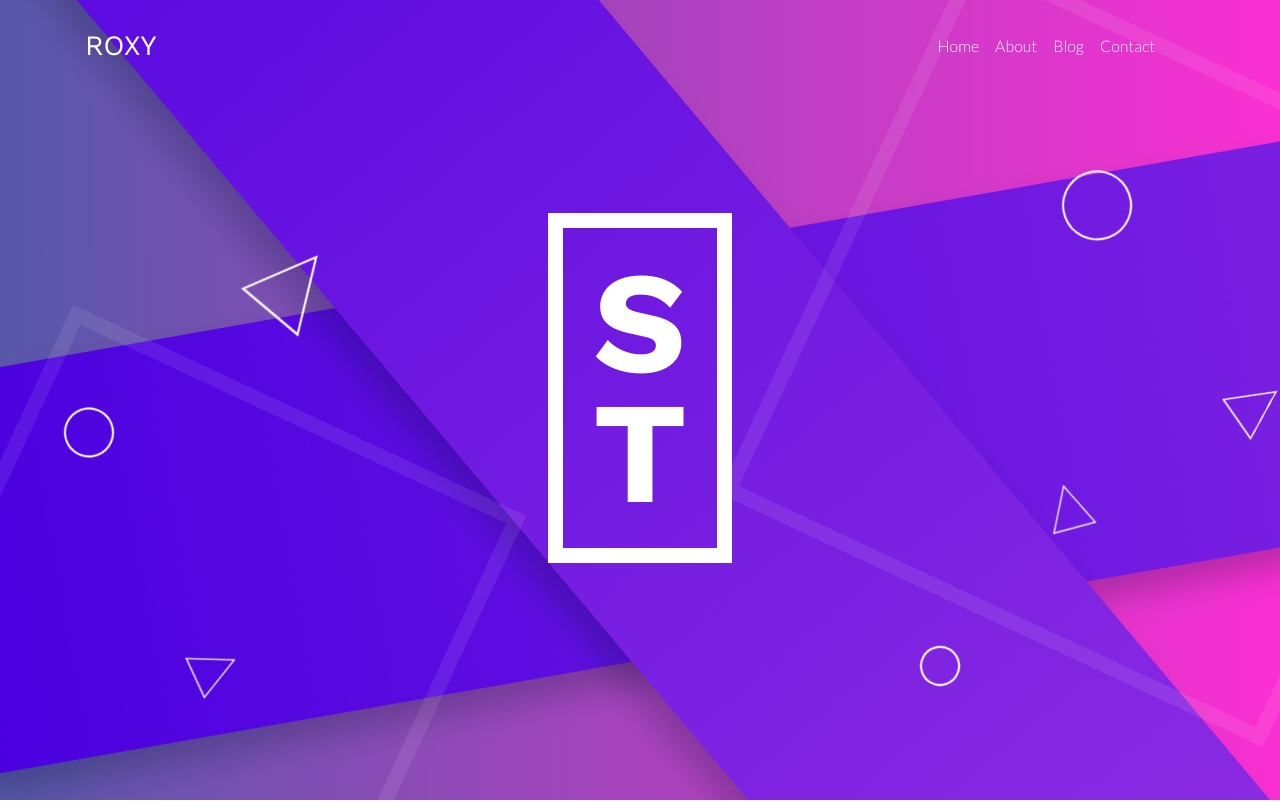
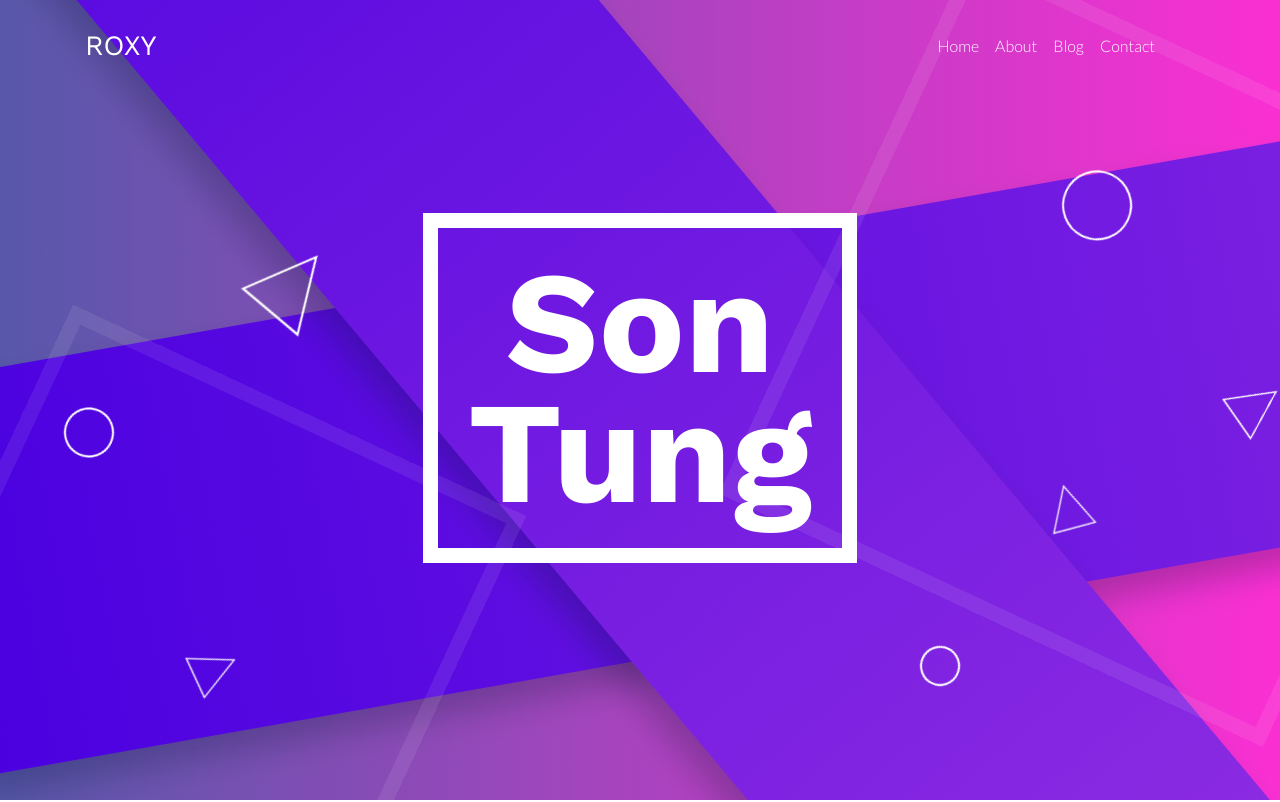
Before and after one commit to 209sontung/209sontung.github.io, a plain HTML site: page index.html in a window 1280 px wide. Shown: the top 802 px of the page. Drawn offline with nearby package versions, Linux system fonts and the light colour scheme; some icons are missing.

Commit message:
Update index.html

```diff
--- a/index.html
+++ b/index.html
@@ -100,7 +100,7 @@
 
 </div>	<div class="jumbotron d-flex align-items-center">
   <div class="container text-center">
-    <h1 class="display-1 mb-4">S<br>T</h1>
+    <h1 class="display-1 mb-4">Son<br>Tung</h1>
   </div>
   <div class="rectangle-1"></div>
   <div class="rectangle-2"></div>
```
